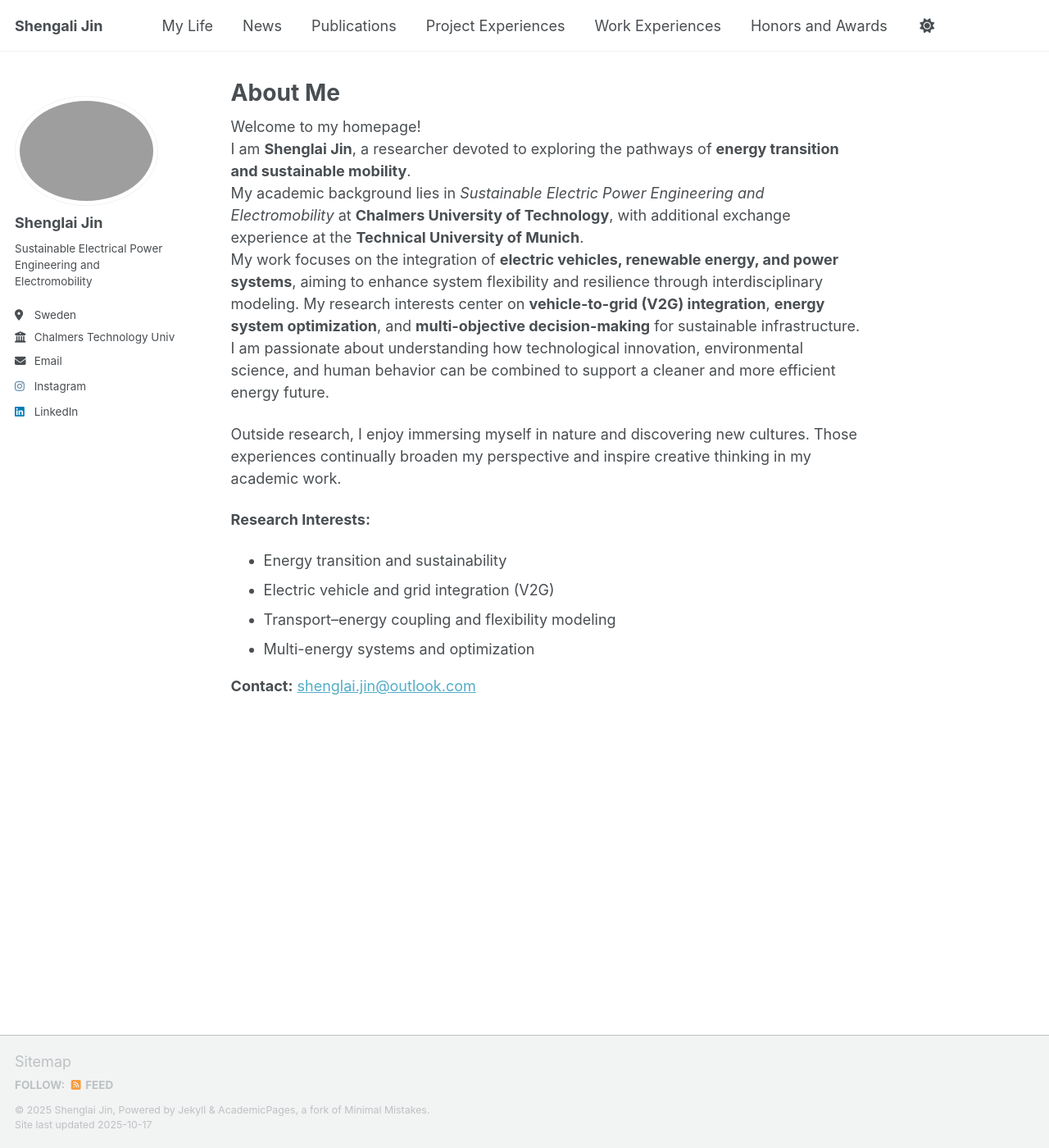
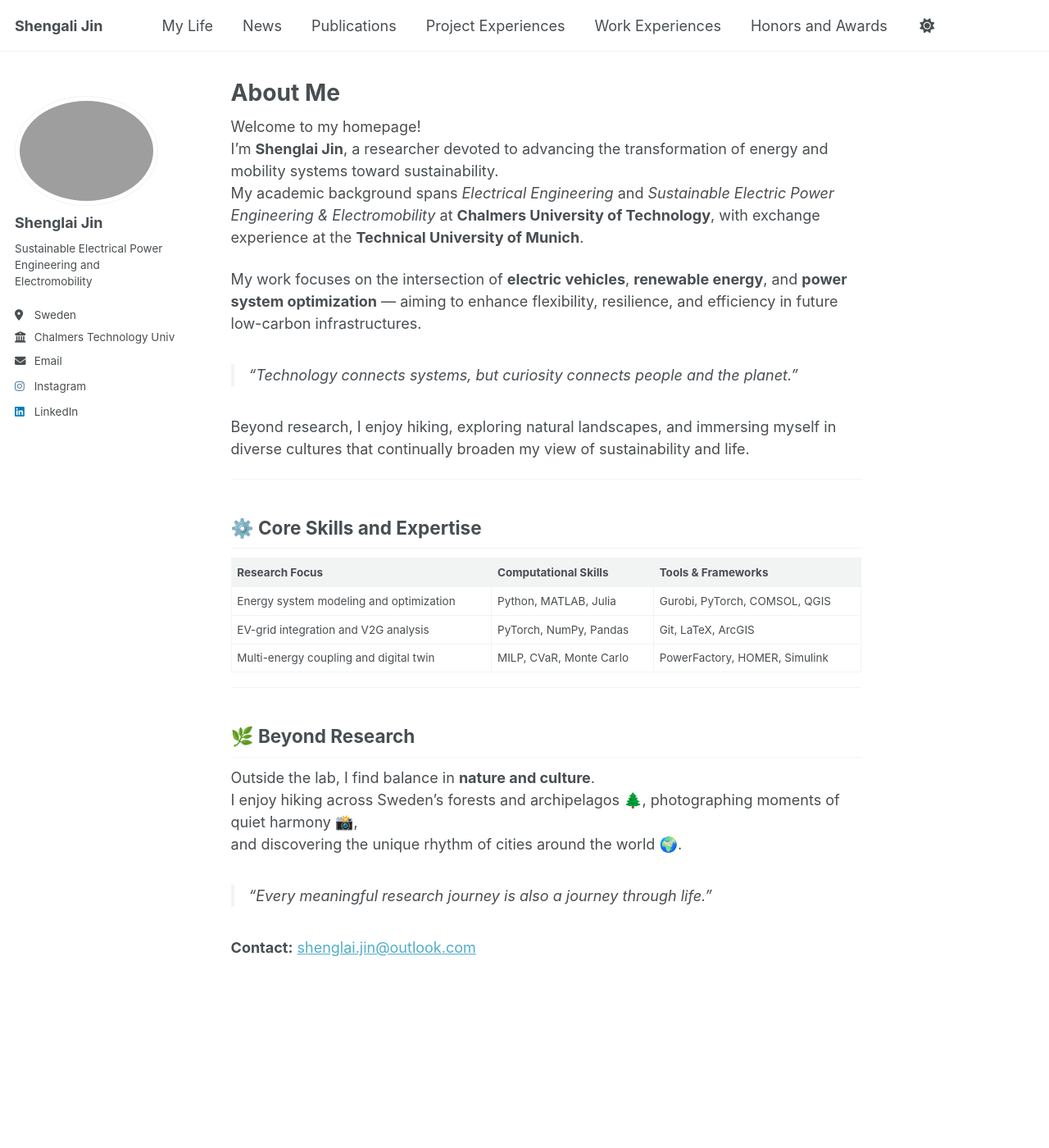
Before and after one commit to shenglaijin1999/shenglaijin1999.github.io, a Jekyll site: the page built from _pages/about.md, in a window 1280 px wide and 1400 px high. Shown: the whole window at 82% size. Built offline with Jekyll 4.4.1, drawn with Linux system fonts in a browser that asks for light colours; a script that is not in the unit is left out.

Commit message:
Update about.md

```diff
--- a/_pages/about.md
+++ b/_pages/about.md
@@ -8,18 +8,33 @@ redirect_from:
 ---
 
 Welcome to my homepage!
-I am **Shenglai Jin**, a researcher devoted to exploring the pathways of **energy transition and sustainable mobility**.
-My academic background lies in *Sustainable Electric Power Engineering and Electromobility* at **Chalmers University of Technology**, with additional exchange experience at the **Technical University of Munich**.
-My work focuses on the integration of **electric vehicles, renewable energy, and power systems**, aiming to enhance system flexibility and resilience through interdisciplinary modeling.
-My research interests center on **vehicle-to-grid (V2G) integration**, **energy system optimization**, and **multi-objective decision-making** for sustainable infrastructure.
-I am passionate about understanding how technological innovation, environmental science, and human behavior can be combined to support a cleaner and more efficient energy future.
+I’m **Shenglai Jin**, a researcher devoted to advancing the transformation of energy and mobility systems toward sustainability.
+My academic background spans *Electrical Engineering* and *Sustainable Electric Power Engineering & Electromobility* at **Chalmers University of Technology**, with exchange experience at the **Technical University of Munich**.
 
-Outside research, I enjoy immersing myself in nature and discovering new cultures. Those experiences continually broaden my perspective and inspire creative thinking in my academic work.
+My work focuses on the intersection of **electric vehicles**, **renewable energy**, and **power system optimization** — aiming to enhance flexibility, resilience, and efficiency in future low-carbon infrastructures.
 
-**Research Interests:**
-- Energy transition and sustainability
-- Electric vehicle and grid integration (V2G)
-- Transport–energy coupling and flexibility modeling
-- Multi-energy systems and optimization
+> “Technology connects systems, but curiosity connects people and the planet.”
+
+Beyond research, I enjoy hiking, exploring natural landscapes, and immersing myself in diverse cultures that continually broaden my view of sustainability and life.
+
+---
+
+## ⚙️ Core Skills and Expertise
+
+| Research Focus | Computational Skills | Tools & Frameworks |
+|-----------------|----------------------|--------------------|
+| Energy system modeling and optimization | Python, MATLAB, Julia | Gurobi, PyTorch, COMSOL, QGIS |
+| EV-grid integration and V2G analysis | PyTorch, NumPy, Pandas | Git, LaTeX, ArcGIS |
+| Multi-energy coupling and digital twin | MILP, CVaR, Monte Carlo | PowerFactory, HOMER, Simulink |
+
+---
+
+## 🌿 Beyond Research
+
+Outside the lab, I find balance in **nature and culture**.
+I enjoy hiking across Sweden’s forests and archipelagos 🌲, photographing moments of quiet harmony 📸,
+and discovering the unique rhythm of cities around the world 🌍.
+
+> “Every meaningful research journey is also a journey through life.”
 
 **Contact:** [shenglai.jin@outlook.com](mailto:shenglai.jin@outlook.com)
```
